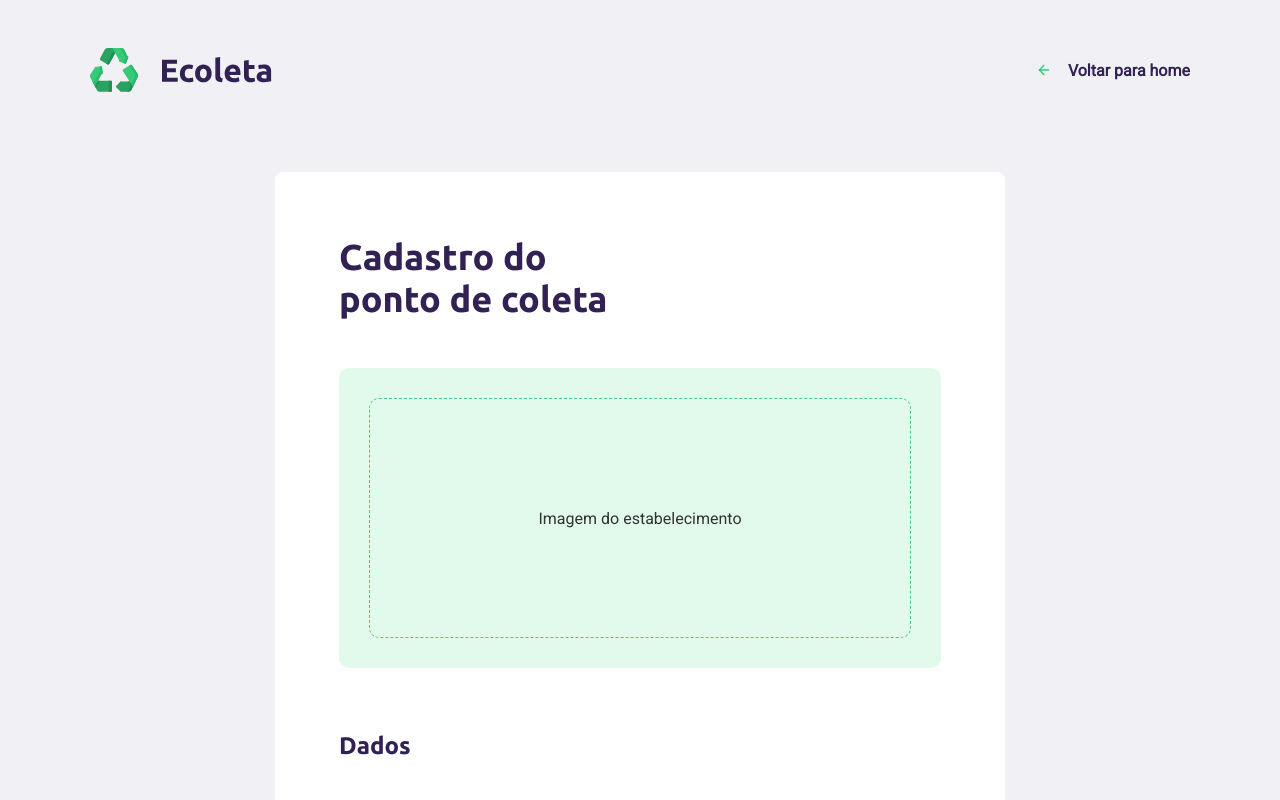
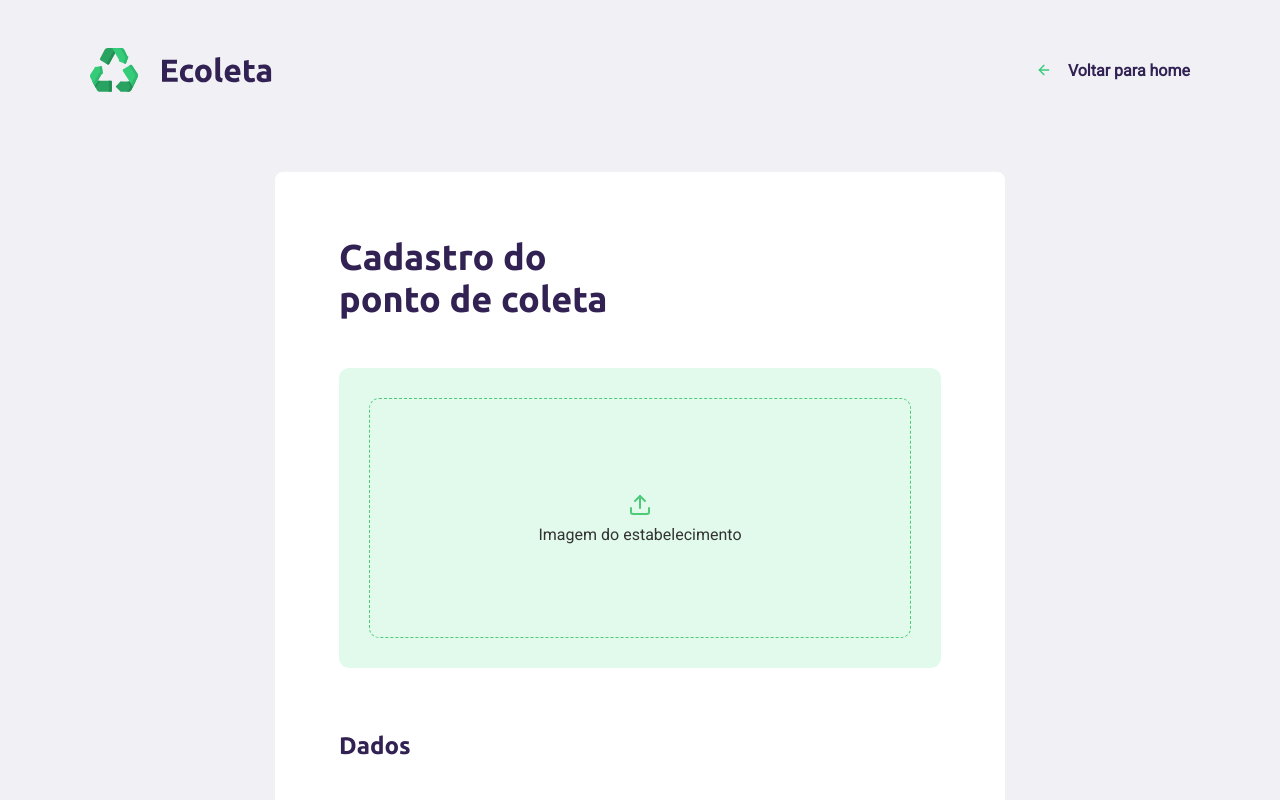
Before and after one commit to NearMaick/NLW1-web, a React (Create React App) app: page /create-point in a window 1280 px wide. Shown: the top 800 px of the page. Built offline with nearby package versions, Linux system fonts and the light colour scheme; no server answers.

Commit message:
feat(web): Upload image #1

```diff
--- a/src/components/Dropzone/index.tsx
+++ b/src/components/Dropzone/index.tsx
@@ -1,5 +1,6 @@
 import React, { useCallback } from 'react';
 import { useDropzone } from 'react-dropzone';
+import { FiUpload } from 'react-icons/fi';
 
 import './styles.css';
 
@@ -11,12 +12,10 @@ const Dropzone: React.FC = () => {
 
   return (
     <div className="dropzone" {...getRootProps()}>
-      <input {...getInputProps()} />
-      {isDragActive ? (
-        <p>Drop the files here ...</p>
-      ) : (
-        <p>Imagem do estabelecimento</p>
-      )}
+      <p>
+        <FiUpload />
+        Imagem do estabelecimento
+      </p>
     </div>
   );
 };
```
